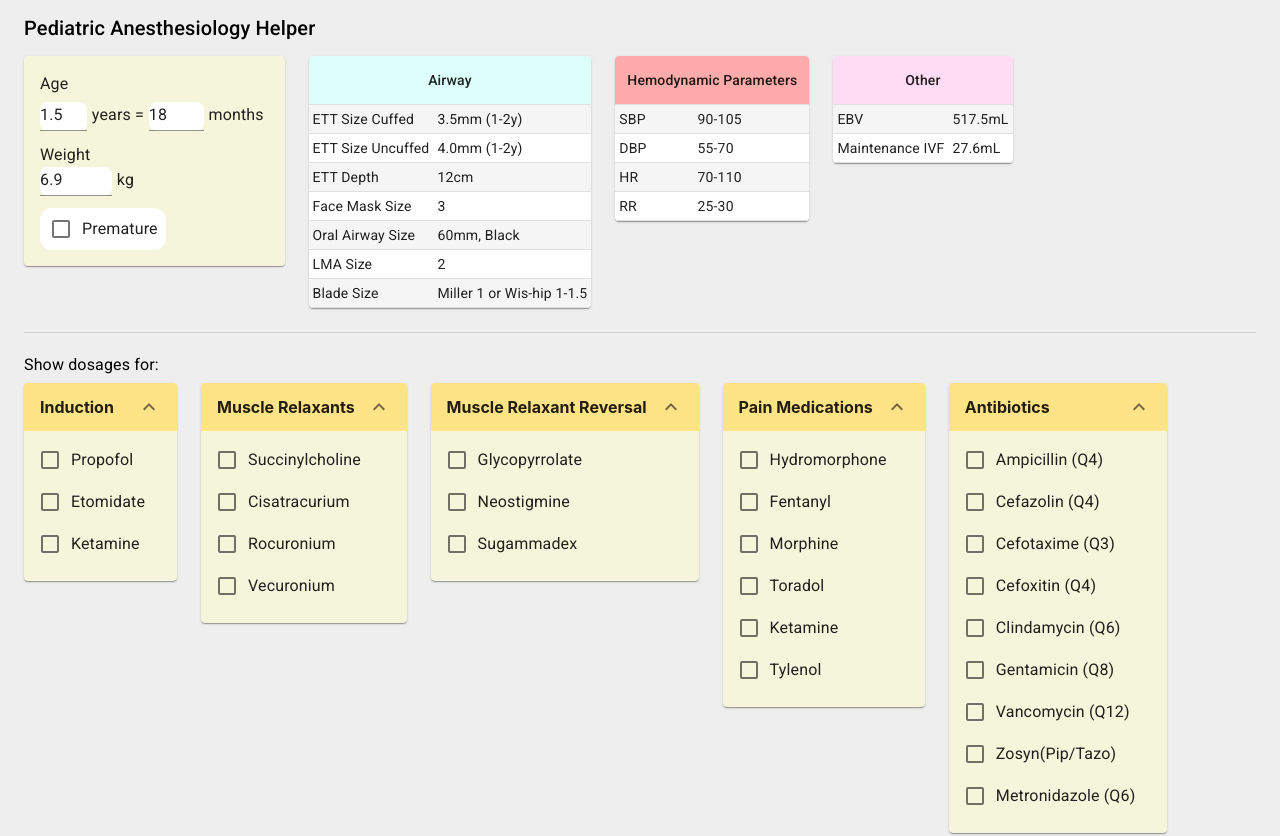
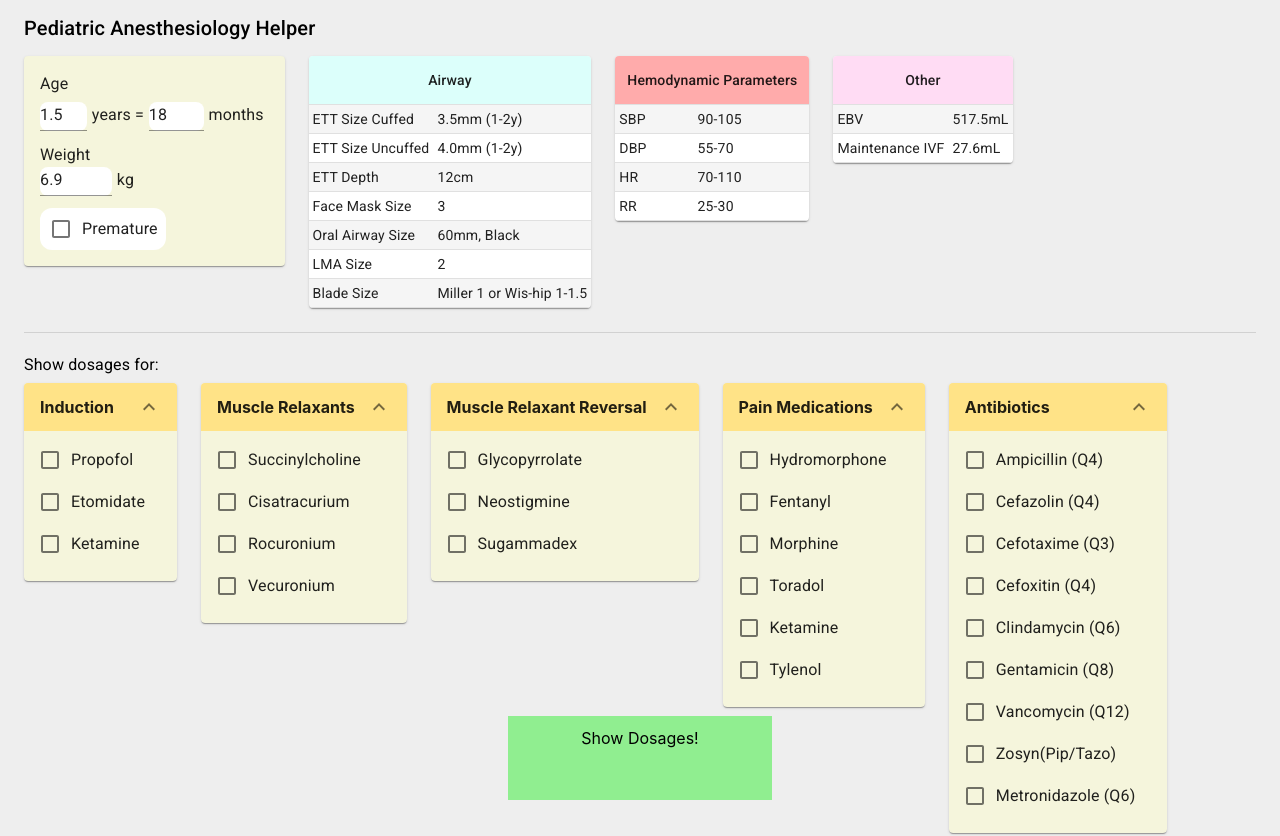
Before and after one commit to carlgao/carlgao.github.io, a React (Create React App) app: page / in a window 1280 px wide. Shown: the top 836 px of the page. Built offline with nearby package versions, Linux system fonts and the light colour scheme; the HTML template or start-up script is replaced by a standard one.

Commit message:
add sticky header

```diff
--- a/src/App.js
+++ b/src/App.js
@@ -1,4 +1,4 @@
-import React, { useState } from "react";
+import React, { useEffect, useState } from "react";
 // Resources
 import { CATEGORIES, id } from "./data.js";
 import { makeStyles } from "@material-ui/core/styles";
@@ -23,6 +23,20 @@ const prematureDefault = DEBUG ? true : false;
 const useStyles = makeStyles({
   divider: {
     marginBottom: 20,
+  },
+  stickyHeader: {
+    backgroundColor: "lightgreen",
+    bottom: 0,
+    height: 60,
+    left: 0,
+    margin: "0 auto",
+    padding: 12,
+    position: "fixed",
+    right: 0,
+    textAlign: "center",
+    verticalAlign: "middle",
+    width: 240,
+    zIndex: 1,
   },
   title: {
     paddingBottom: 12,
@@ -68,7 +82,8 @@ export default function App() {
   const classes = useStyles();
 
   return (
-    <Container maxWidth={false}>
+    <>
+      <Container maxWidth={false} onScroll={(e) => console.log(e, "scroll")}>
         <Typography className={classes.title} variant="h6">
           Pediatric Anesthesiology Helper
         </Typography>
@@ -96,5 +111,7 @@ export default function App() {
           weight={weight}
         />
       </Container>
+      <div className={classes.stickyHeader}>Show Dosages!</div>
+    </>
   );
 }
--- a/src/MedsInput.js
+++ b/src/MedsInput.js
@@ -40,7 +40,7 @@ export default function MedsInput({ categories, onChange }) {
     <div>
       <Typography gutterBottom>Show dosages for:</Typography>
       {categories.map(({ cat, initOpen, meds }, i) => (
-        <CustomCard>
+        <CustomCard key={i}>
           <Accordion
             defaultExpanded={initOpen === true}
             className={classes.accordion}
```
Lines whose indentation alone changed are shown as unchanged.
